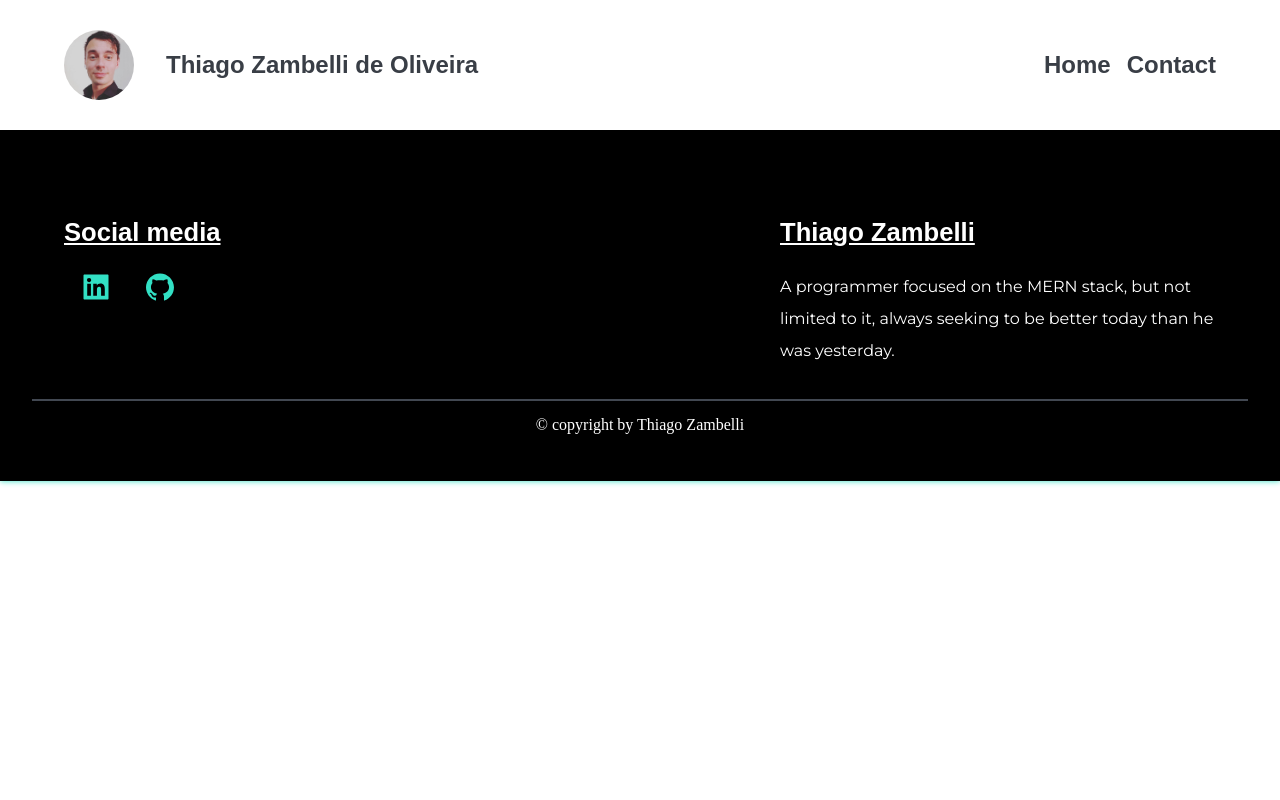
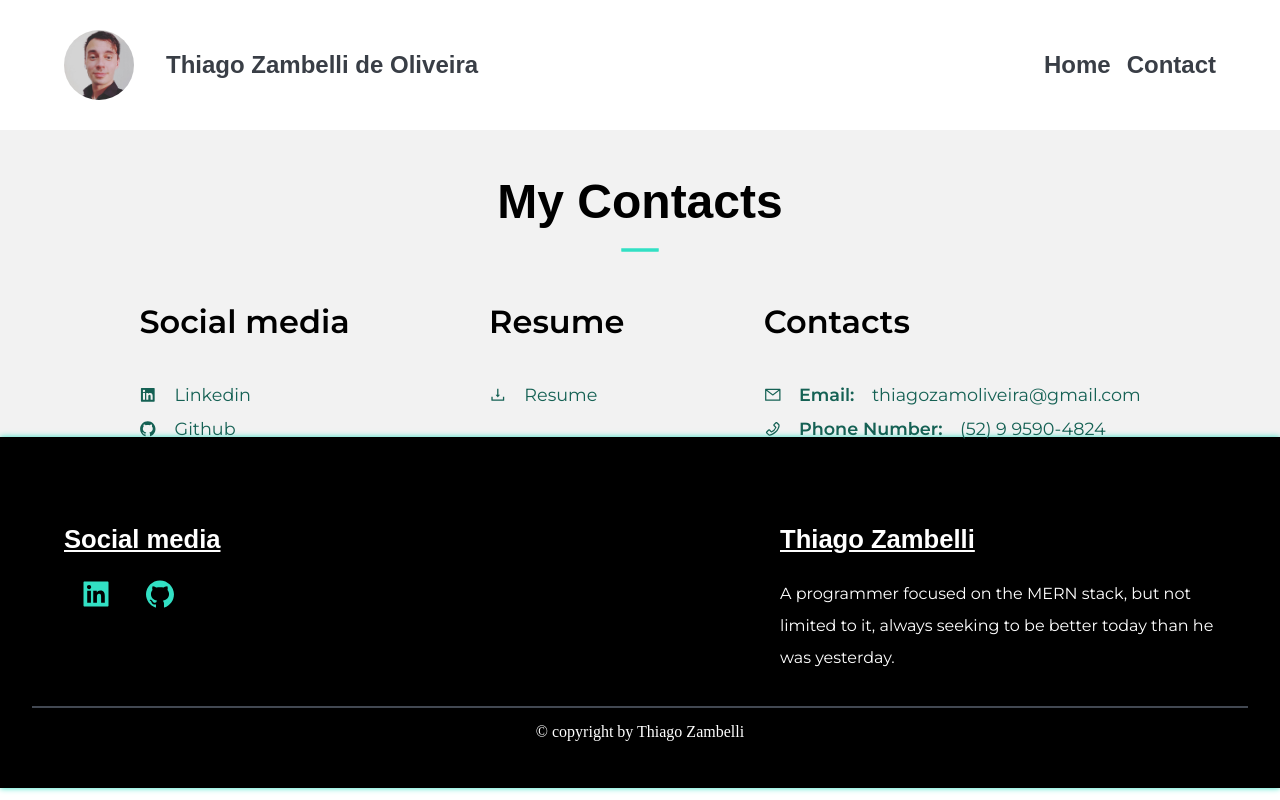
Before and after one commit to ThiagoZambelli/portfolio-zambelli, a React (Create React App) app: page /contact in a window 1280 px wide. Built offline with nearby package versions, Linux system fonts and the light colour scheme; a web font is replaced by a local one.

Commit message:
feat: implementação da pagina de contatos

```diff
--- /dev/null
+++ b/src/pages/PaginaDeContato/Contatos/Contatos.module.scss
@@ -0,0 +1,54 @@
+@import 'styles/_variaveis.module.scss';
+
+.contatos {
+    &__body {
+        width: 100%;
+        display: flex;
+        align-items: flex-start;
+        justify-content: space-evenly;
+        flex-wrap: wrap;
+        font-family: $fontTexto;
+
+        a {
+            text-decoration: none;
+        }
+
+        div {
+            display: flex;
+            flex-direction: column;
+            row-gap: 1em;
+
+            h3 {
+                font-size: 2rem;
+                padding: 1em 0;
+                font-weight: 600;
+
+            }
+
+            a,
+            strong,
+            p {
+                font-size: 1.1rem;
+                display: flex;
+                align-items: center;
+                column-gap: 1em;
+            }
+
+            a,
+            p {
+                color: $colorSecundaria-2 ;
+                cursor: pointer;
+
+                &:hover {
+                    color: $colorSecundaria-1;
+                    filter: drop-shadow(0 0 6px $colorSecundaria);
+                }
+            }
+
+            strong {
+                font-weight: 600;
+            }
+
+        }
+    }
+}
--- /dev/null
+++ b/src/pages/PaginaDeContato/Contatos/index.tsx
@@ -0,0 +1,31 @@
+import React from 'react'
+import styles from './Contatos.module.scss';
+import Titulo from 'components/Titulo';
+import { Link } from 'react-router-dom';
+import { AiFillLinkedin, AiFillGithub, AiOutlineDownload, AiOutlinePhone, AiOutlineMail } from 'react-icons/ai';
+
+function Contatos() {
+    return (
+        <section className={styles.contatos}>
+            <Titulo titulo='My Contacts' />
+            <div className={styles.contatos__body}>
+                <div>
+                    <h3>Social media</h3>
+                    <Link to={'https://www.linkedin.com/in/thiagozambelli'}><AiFillLinkedin />Linkedin</Link>
+                    <Link to={'https://github.com/ThiagoZambelli'}><AiFillGithub />Github</Link>
+                </div>
+                <div>
+                    <h3>Resume</h3>
+                    <a download href={'../assets/Resume - Thiago Zambelli.pdf'}><AiOutlineDownload />Resume</a>
+                </div>
+                <div>
+                    <h3>Contacts</h3>
+                    <p><strong><AiOutlineMail />Email:</strong> thiagozamoliveira@gmail.com</p>
+                    <p><strong><AiOutlinePhone />Phone Number:</strong>(52) 9 9590-4824</p>
+                </div>
+            </div>
+        </section>
+    )
+}
+
+export default Contatos
--- a/src/pages/PaginaDeContato/index.tsx
+++ b/src/pages/PaginaDeContato/index.tsx
@@ -1,10 +1,11 @@
 import React from 'react'
 import styles from './PaginaDeContato.module.scss';
+import Contatos from './Contatos';
 
 function PaginaDeContato() {
   return (
     <section className={styles.contact}>
-
+      <Contatos />
     </section>
   )
 }
```
Also changed, not shown: src/services/certificados.ts (added, +8 -0 lines), src/services/formacoes.ts (added, +8 -0 lines), 1 other file (tests, documents, lock files or other folders).
